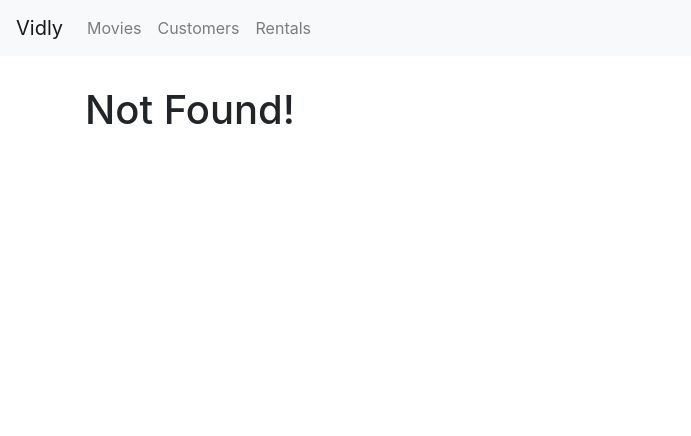
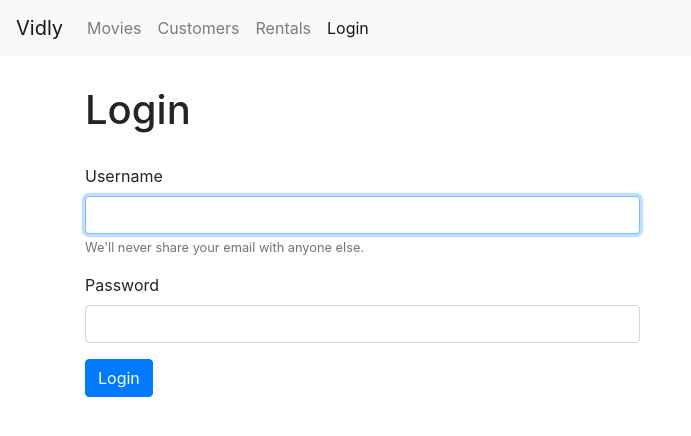
Before and after one commit to faustologic/vidly-app, a React (Create React App) app: page /login in a window 1280 px wide. Before the commit this address led to /not-found. Shown: the top 436 px of the page, without its empty margins (0-691 px from the left). Built offline with nearby package versions, Linux system fonts and the light colour scheme.

Commit message:
LoginForm component added

```diff
--- a/src/App.js
+++ b/src/App.js
@@ -1,6 +1,7 @@
 import React from "react";
 import { Redirect, Route, Switch } from "react-router-dom";
 import Customers from "./components/customers";
+import LoginForm from "./components/loginForm";
 import Movies from "./components/movies";
 import MoviesForm from "./components/moviesForm";
 import NavBar from "./components/navBar";
@@ -15,6 +16,7 @@
       <main className="container">
         <Switch>
           <Route path="/movies/:id" component={MoviesForm} />
+          <Route path="/login" component={LoginForm} />
           <Route path="/movies" component={Movies} />
           <Route path="/rentals" component={Rentals} />
           <Route path="/customers" component={Customers} />
--- /dev/null
+++ b/src/components/loginForm.jsx
@@ -0,0 +1,48 @@
+import React, { Component } from "react";
+class LoginForm extends Component {
+  state = {
+    account: { username: "", password: "" },
+  };
+  handleSubmit = (e) => {
+    e.preventDefault();
+    //Call the server
+    console.log("Submitted");
+  };
+
+  handleChange = (e) => {
+    const account = { ...this.state.account };
+    account.username = e.currentTarget.value;
+    this.setState({ account });
+  };
+
+  render() {
+    return (
+      <div>
+        <h1 className="loginForm__title">Login</h1>
+        <form onSubmit={this.handleSubmit}>
+          <div className="form-group">
+            <label htmlFor="username">Username</label>
+            <input
+              autoFocus //this propertie initialize the input
+              value={this.state.account.username}
+              onChange={this.handleChange}
+              id="username"
+              type="text"
+              className="form-control"
+            />
+            <small id="emailHelp" className="form-text text-muted">
+              We'll never share your email with anyone else.
+            </small>
+          </div>
+          <div className="form-group">
+            <label htmlFor="password">Password</label>
+            <input id="password" type="text" className="form-control" />
+          </div>
+          <button className="btn btn-primary">Login</button>
+        </form>
+      </div>
+    );
+  }
+}
+
+export default LoginForm;
--- a/src/components/navBar.jsx
+++ b/src/components/navBar.jsx
@@ -35,6 +35,11 @@
               Rentals
             </NavLink>
           </li>
+          <li>
+            <NavLink className="nav-link" to="/login">
+              Login
+            </NavLink>
+          </li>
         </ul>
       </div>
     </nav>
--- a/src/index.css
+++ b/src/index.css
@@ -12,6 +12,14 @@
   margin-bottom: 30px;
 }
 
+.loginForm__title {
+  margin-bottom: 30px;
+}
+
+.form-group {
+  width: 50%;
+}
+
 code {
   font-family: source-code-pro, Menlo, Monaco, Consolas, "Courier New",
     monospace;
```
